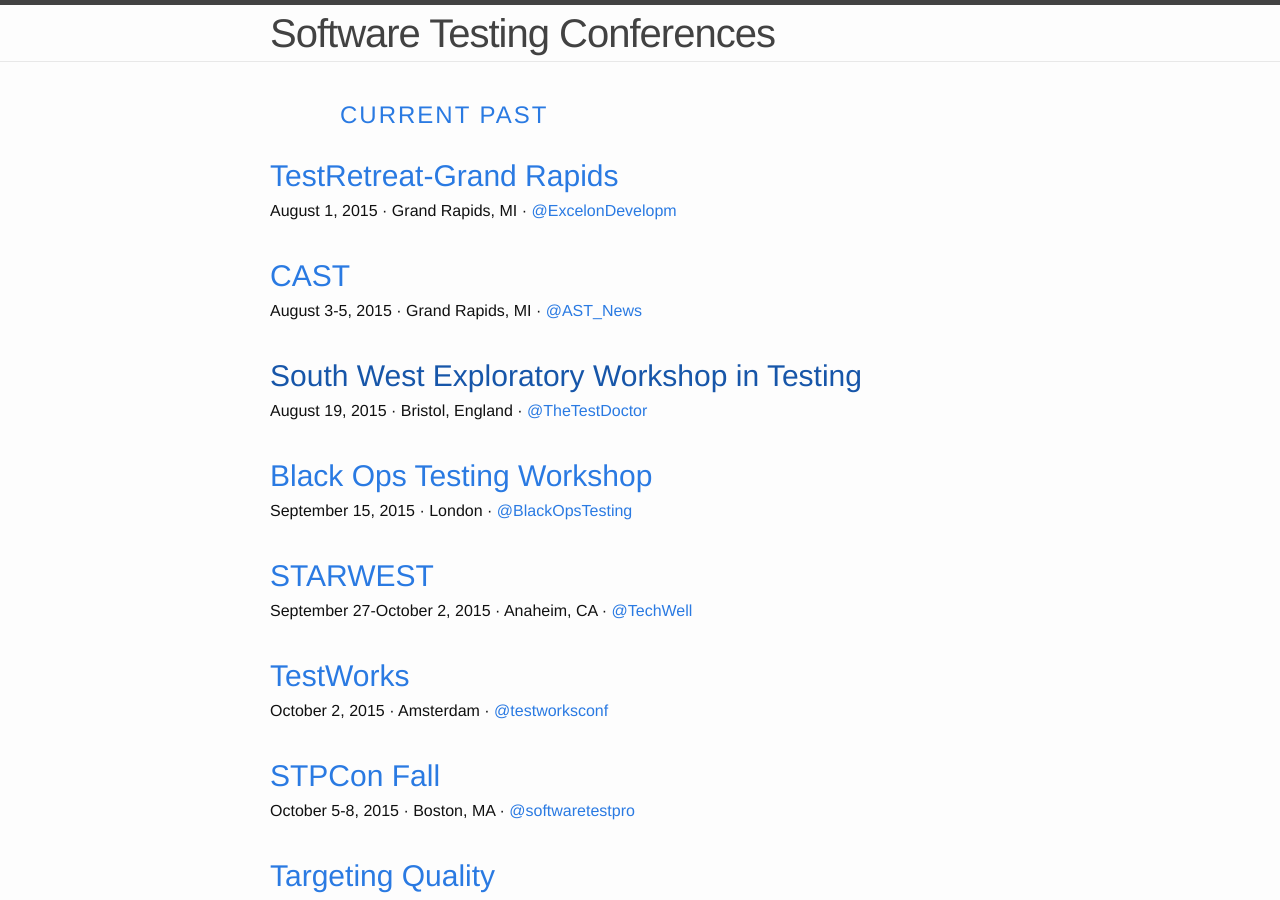
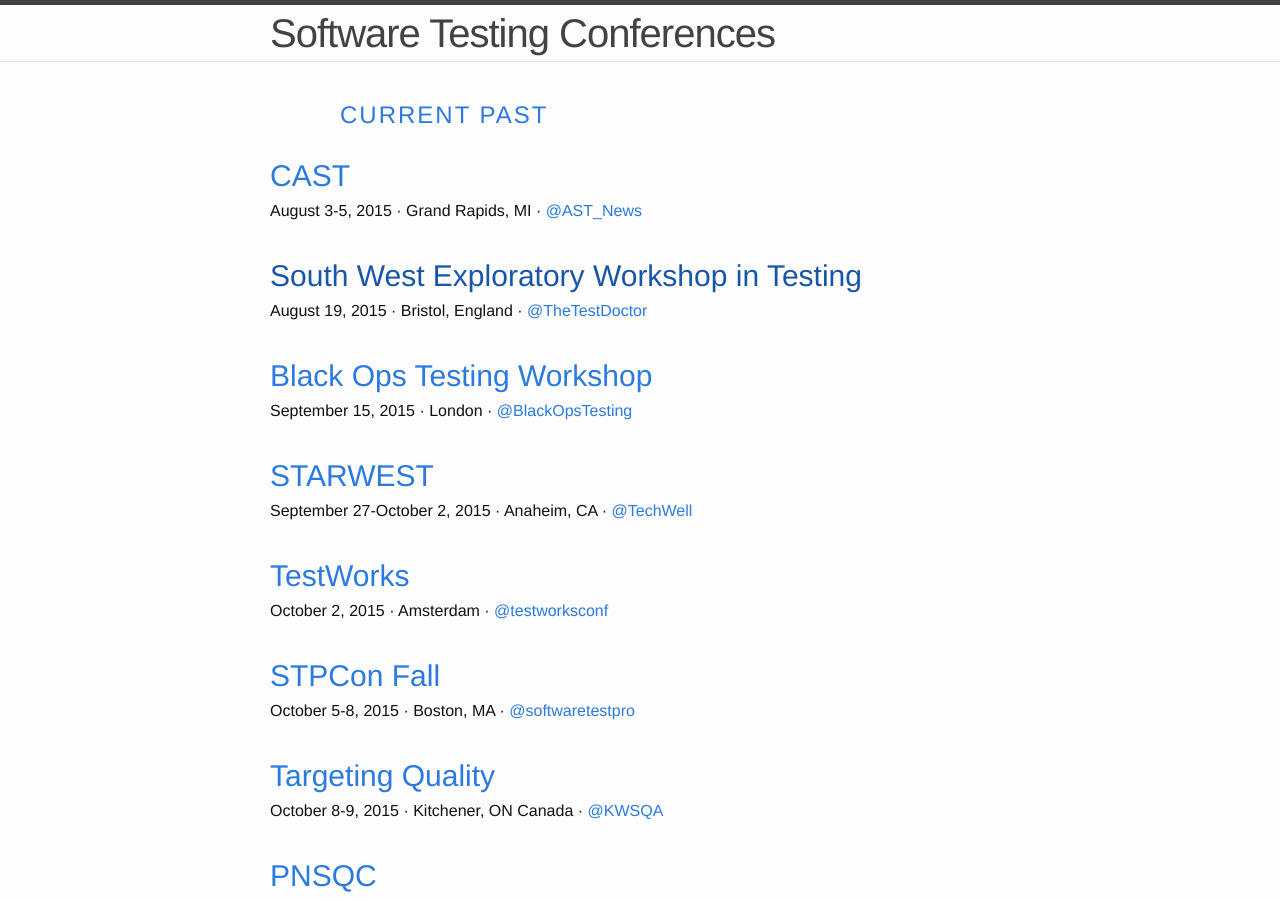
Before and after one commit to TestingConferences/testingconferences.github.io, a Jekyll site: the page built from index.html, in a window 1280 px wide and 900 px high. Built offline with Jekyll 4.4.1, drawn with Linux system fonts in a browser that asks for light colours.

Commit message:
Moved TestRetreat

```diff
--- a/_data/current.yml
+++ b/_data/current.yml
@@ -1,9 +1,3 @@
-- name: TestRetreat-Grand Rapids
-  location: Grand Rapids, MI
-  dates: "August 1, 2015"
-  url: http://www.eventbrite.com/e/testretreat-grand-rapids-tickets-16403567512
-  twitter: ExcelonDevelopm
-
 - name: CAST
   location: Grand Rapids, MI
   dates: "August 3-5, 2015"
--- a/_data/past.yml
+++ b/_data/past.yml
@@ -1,3 +1,9 @@
+- name: TestRetreat-Grand Rapids
+  location: Grand Rapids, MI
+  dates: "August 1, 2015"
+  url: http://www.eventbrite.com/e/testretreat-grand-rapids-tickets-16403567512
+  twitter: ExcelonDevelopm
+
 - name: STARCANADA
   location: Vancouver, BC, Canada
   dates: "June 21-25, 2015"
```
